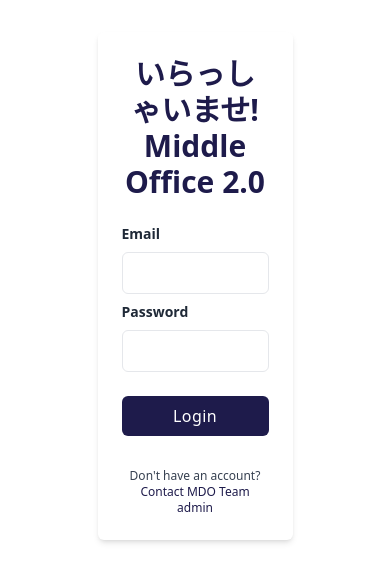
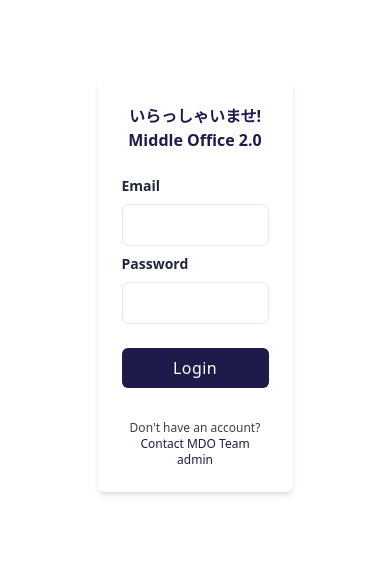
Before and after one commit to toeyjitropas/UmbrellaProject, a React (Vite) app: page /login in a window 390 px wide. Shown: the part 136-718 px from the top of the page. Built offline with nearby package versions, Linux system fonts and the light colour scheme.

Commit message:
Change Responsive Design

```diff
--- a/src/content/login.jsx
+++ b/src/content/login.jsx
@@ -5,7 +5,7 @@ export default function Login() {
     return (
         <div className="relative flex flex-col justify-center min-h-screen overflow-hidden">
             <div className="w-1/2 p-6 m-auto bg-white rounded-md shadow-md lg:max-w-xl">
-                <h1 className="text-3xl font-semibold text-center text-indigo-950">
+                <h1 className="lg:text-3xl md:text-lg font-semibold text-center text-indigo-950">
                 いらっしゃいませ! Middle Office 2.0
                 </h1>
                 <form className="mt-6">
```
